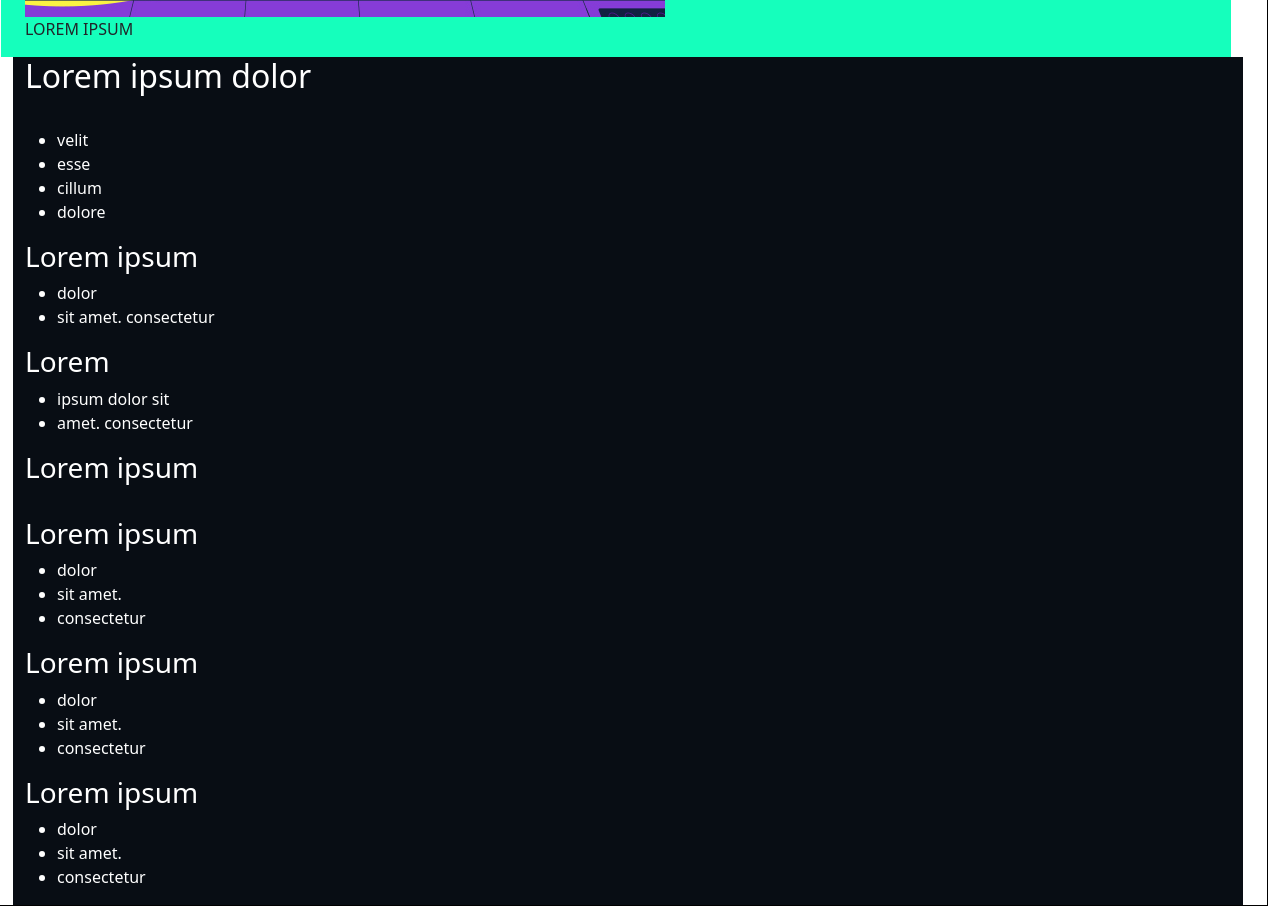
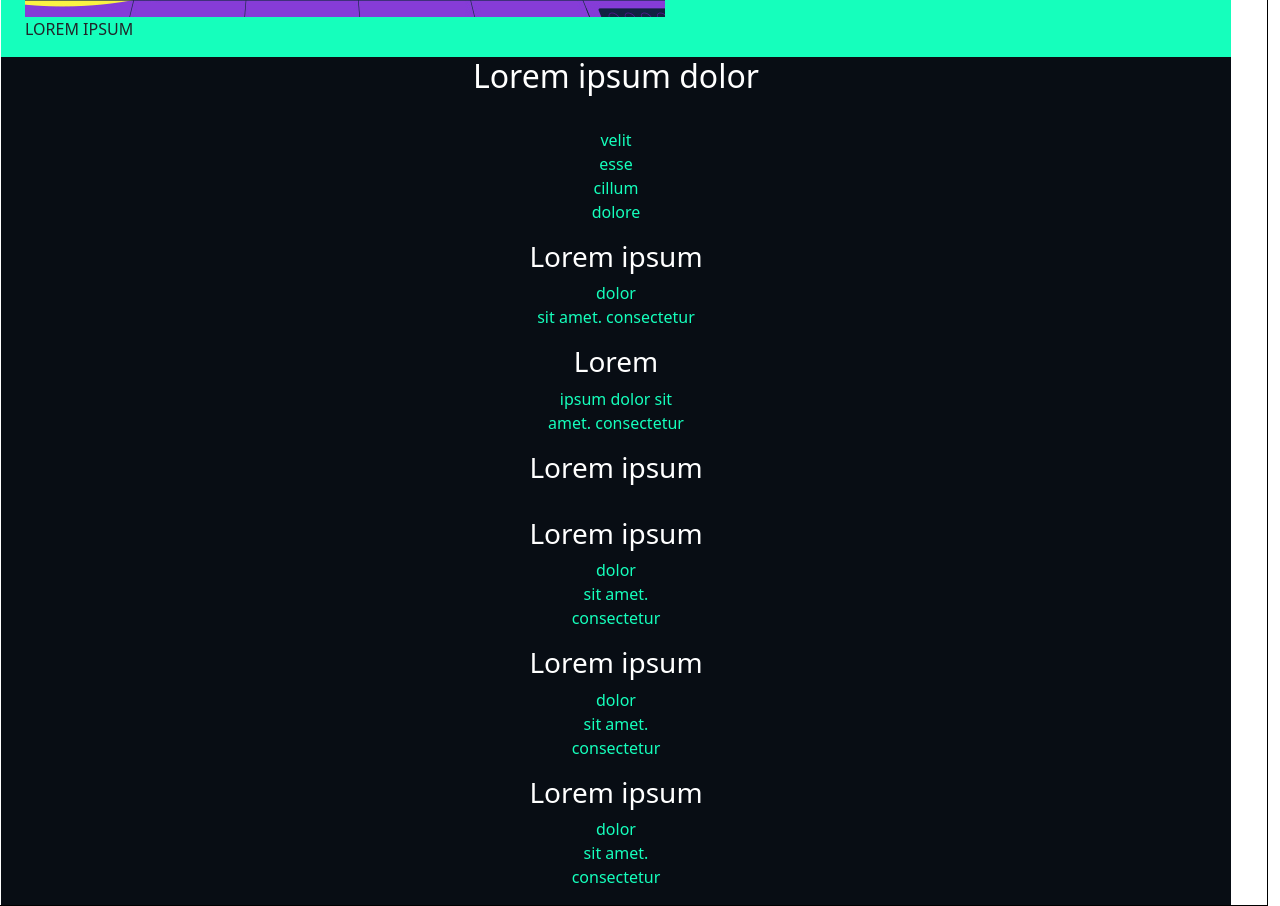
Before and after one commit to josepandreu45/202204-W1CHWE-josep-andreu-emanuele-panesi, a website: page index.html in a window 1280 px wide. Shown: the part 2340-3246 px from the top of the page. Drawn offline with nearby package versions, Linux system fonts and the light colour scheme; files that its build step writes are made by us from their sources.

Commit message:
estilo hecho de las listas(footer) y footer

```diff
--- a/index.html
+++ b/index.html
@@ -60,12 +60,16 @@
           </figure>
         </section>
       </main>
-    <footer>
+
+      <footer class="row">
         <section>
-        <h2>Lorem ipsum dolor</h2>
+          <h2 class="titulo-footer d-flex col-12 justify-content-center">
+            Lorem ipsum dolor
+          </h2>
           <img src="" alt="" />
         </section>
-      <section class="lista-1">
+        <div class="lista1 d-flex justify-content-center col-12">
+          <section>
             <ul>
               <li>velit</li>
               <li>esse</li>
@@ -73,7 +77,9 @@
               <li>dolore</li>
             </ul>
           </section>
-      <section class="lista2">
+        </div>
+        <div class="lista2 d-flex col-12 justify-content-center">
+          <section>
             <h3>Lorem ipsum</h3>
             <ul>
               <li>dolor</li>
@@ -85,13 +91,17 @@
               <li>amet. consectetur</li>
             </ul>
           </section>
-      <section class="lista-3">
+        </div>
+        <div class="lista3 d-flex justify-content-center col-12">
+          <section>
             <h3>Lorem ipsum</h3>
             <img src="" alt="" />
             <img src="" alt="" />
             <img src="" alt="" />
           </section>
-      <section class="lista-4">
+        </div>
+        <div class="lista4 d-flex justify-content-center col-12">
+          <section>
             <h3>Lorem ipsum</h3>
             <ul>
               <li>dolor</li>
@@ -111,6 +121,7 @@
               <li>consectetur</li>
             </ul>
           </section>
+        </div>
       </footer>
     </div>
   </body>
--- a/sass/style.scss
+++ b/sass/style.scss
@@ -18,6 +18,7 @@ main {
 footer {
   background-color: $color-secundario;
   color: #fff;
+  justify-content: center;
 }
 
 h3 ul {
@@ -27,3 +28,17 @@ h3 ul {
 .container-fluid {
   border: 1px solid black;
 }
+
+li {
+  list-style: none;
+  color: $color-primario;
+  text-align: center;
+}
+
+footer h3 {
+  text-align: center;
+}
+
+footer ul {
+  padding-left: 0rem;
+}
```
Lines whose indentation alone changed are shown as unchanged.
